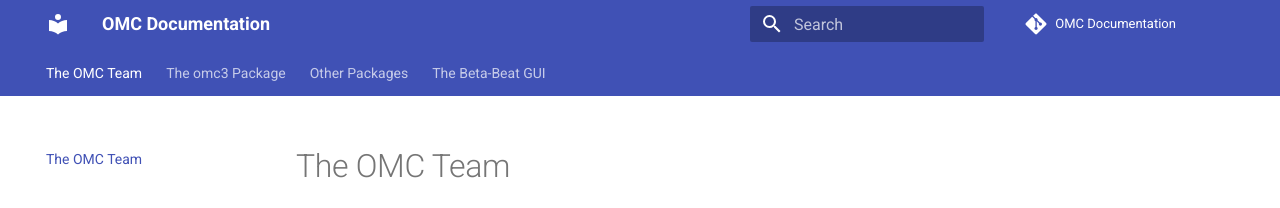
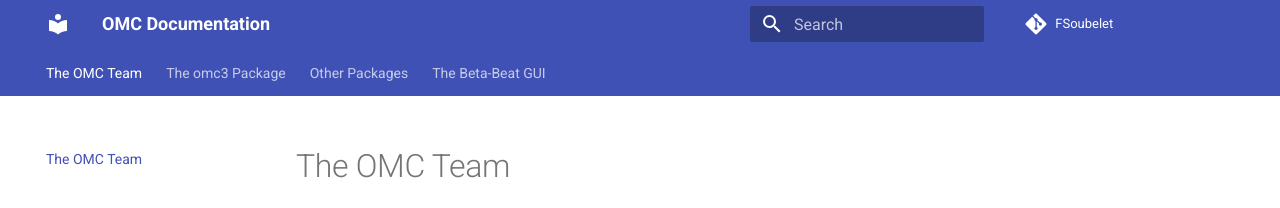
Before and after one commit to pylhc/pylhc.github.io, an MkDocs documentation site: the page built from docs/index.md, in a window 1280 px wide. Shown: the top 208 px of the page. Built offline with MkDocs 1.6.1 and Material for MkDocs 9.7.7, drawn with Linux system fonts in a browser that asks for light colours.

Commit message:
Update mkdocs.yml

```diff
--- a/mkdocs.yml
+++ b/mkdocs.yml
@@ -11,9 +11,10 @@ site_author: Felix Soubelet
 # Repository
 #repo_name: 'PyLHC'
 #repo_url: 'https://github.com/pylhc'
-repo_name: 'OMC Documentation'
+repo_name: 'FSoubelet'
 repo_url: 'https://github.com/fsoubelet/'
-edit_uri: 'doc_omc/edit/master/docs/'  # makes more sense I think (jdilly)
+edit_uri: 'doc_omc/edit/master/docs/'
+
 
 # Copyright
 copyright: 'Copyright &copy; 2020 Felix Soubelet'
```
